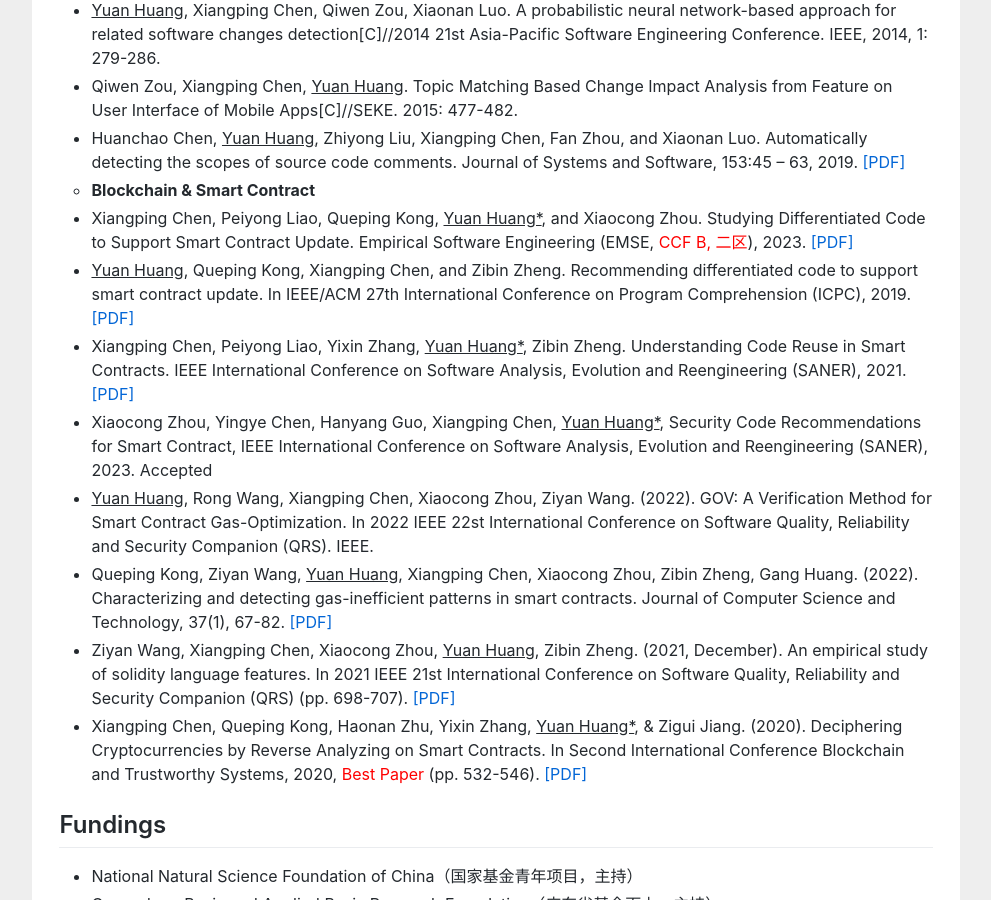
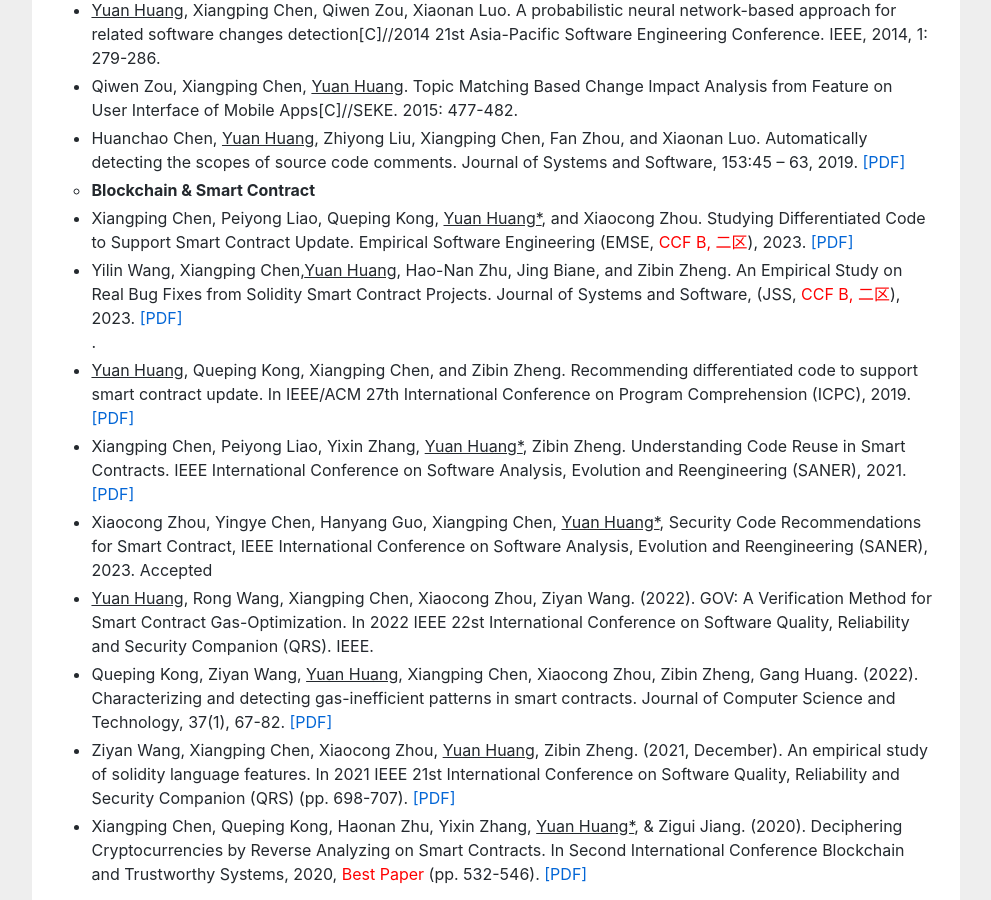
Before and after one commit to huangyuan-hy/huangyuan-hy.github.io, a Jekyll site: the page index.html, which Jekyll copies as it is, in a window 1280 px wide and 900 px high, scrolled down 2455 px. Shown: the whole window, without its empty margins (144-1135 px from the left). Built offline with Jekyll 4.4.1, drawn with Linux system fonts in a browser that asks for light colours.

Commit message:
Update index.html

```diff
--- a/index.html
+++ b/index.html
@@ -140,6 +140,7 @@ empirical study to learn how programmers reuse code on <a href="https://stackove
 	<li type="circle"><b>Blockchain & Smart Contract</b></li>
 
 <li>Xiangping Chen, Peiyong Liao, Queping Kong, <u>Yuan Huang*</u>,  and Xiaocong Zhou. Studying Differentiated Code to Support Smart Contract Update. Empirical Software Engineering (EMSE, <a href="" style="color:red;"> CCF B, 二区</a>), 2023. <a href="">[PDF]</a></li>
+<li>Yilin Wang, Xiangping Chen,<u>Yuan Huang</u>, Hao-Nan Zhu, Jing Biane, and Zibin Zheng. An Empirical Study on Real Bug Fixes from Solidity Smart Contract Projects. Journal of Systems and Software,  (JSS, <a href="" style="color:red;"> CCF B, 二区</a>), 2023. <a href="">[PDF]</a></li>.
 <li><u>Yuan Huang</u>, Queping Kong, Xiangping Chen, and Zibin Zheng. Recommending differentiated code to support smart contract update. In IEEE/ACM 27th International Conference on Program Comprehension (ICPC), 2019. <a href="https://ieeexplore.ieee.org/abstract/document/8813255">[PDF]</a></li>
 <li>Xiangping Chen, Peiyong Liao, Yixin Zhang, <u>Yuan Huang*</u>, Zibin Zheng. Understanding Code Reuse in Smart Contracts. IEEE International Conference on Software Analysis, Evolution and Reengineering (SANER), 2021. <a href="https://ieeexplore.ieee.org/abstract/document/9425939">[PDF]</a></li>
 <li>Xiaocong Zhou, Yingye Chen, Hanyang Guo, Xiangping Chen, <u>Yuan Huang*</u>, Security Code Recommendations for Smart Contract, IEEE International Conference on Software Analysis, Evolution and Reengineering (SANER), 2023. Accepted</li>
```
